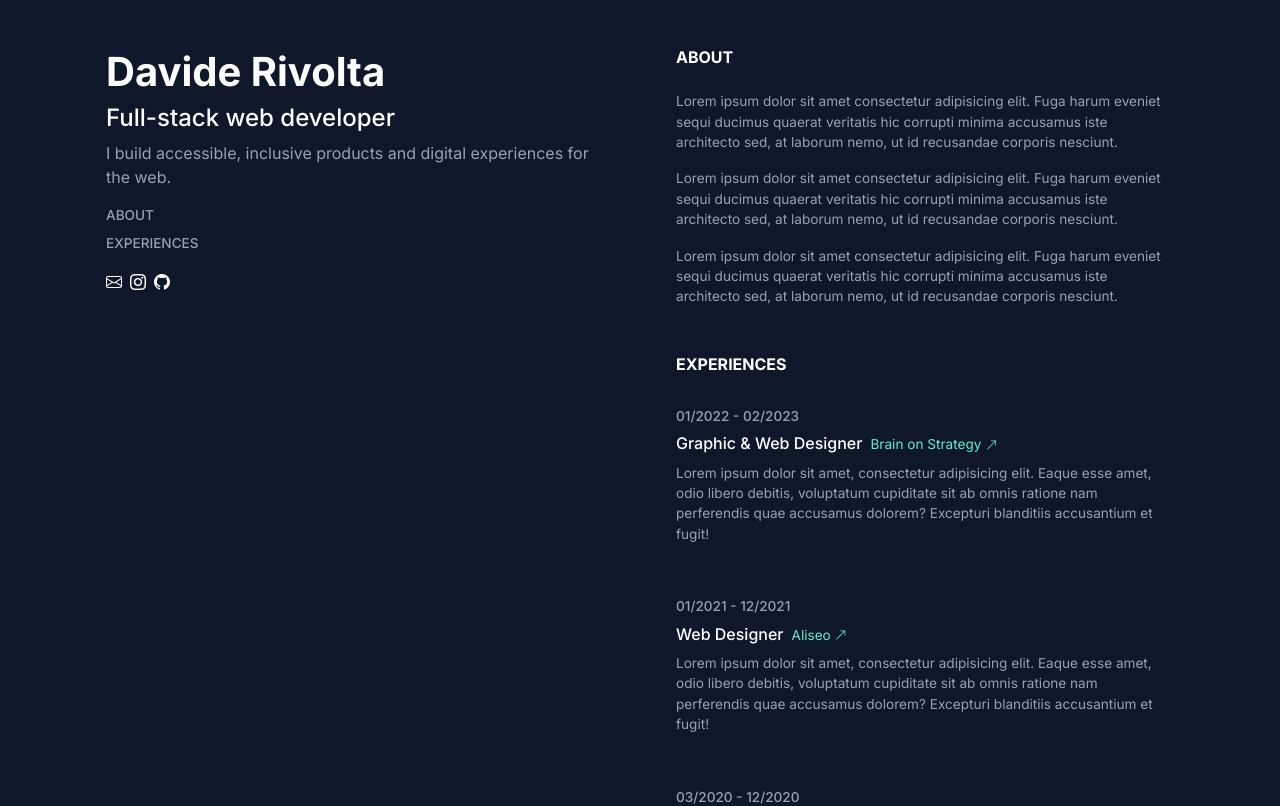
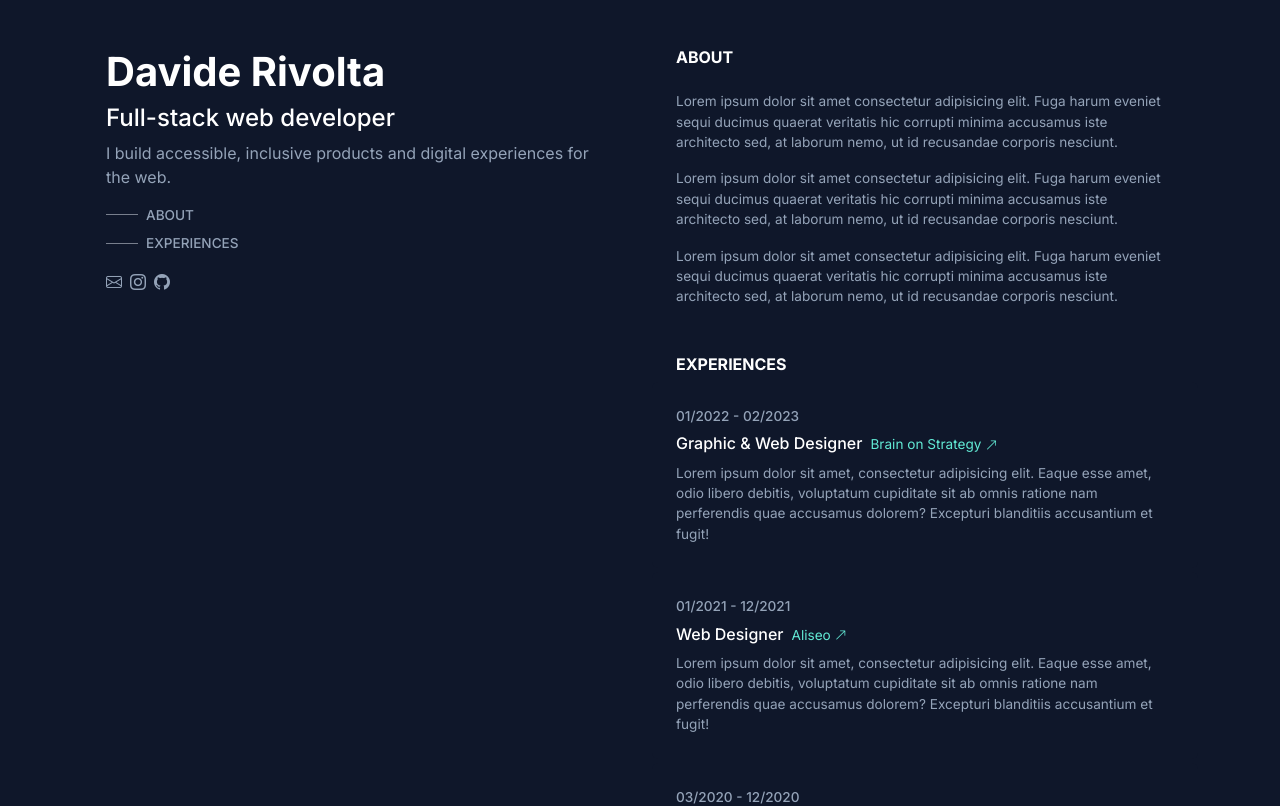
Before and after one commit to sp1lu/cv, a website with bundled scripts: page index.html in a window 1280 px wide. Shown: the top 806 px of the page. Built offline with nearby package versions, Linux system fonts and the light colour scheme.

Commit message:
Menu lines and contacts icons

```diff
--- a/index.html
+++ b/index.html
@@ -27,30 +27,34 @@
                         <div>
                             <h1 class="text-white fw-bold">Davide Rivolta</h1>
                             <h2 class="text-white">Full-stack web developer</h2>
-                            <p class="fs-3">I build accessible, inclusive products and digital experiences for the web.</p>
+                            <p class="fs-3">I build accessible, inclusive products and digital experiences for the web.
+                            </p>
                         </div>
 
                         <div class="menu">
                             <ul class="list-unstyled">
-                                <li class="menu-item mb-2"><a href="#bio"
-                                        class="text-light text-uppercase fw-medium link-underline link-underline-opacity-0"><span
-                                            class="menu-lines"></span>About</a></li>
-                                <li class="menu-item"><a href="#job-experiences"
-                                        class="text-light text-uppercase fw-medium link-underline link-underline-opacity-0"><span
-                                            class="menu-lines"></span>Experiences</a>
+                                <li class="menu-item mb-2">
+                                    <a href="#bio"
+                                        class="d-flex align-items-center text-light text-uppercase fw-medium link-underline link-underline-opacity-0">
+                                        <span class="menu-lines"></span>About</a>
+                                </li>
+                                <li class="menu-item">
+                                    <a href="#job-experiences"
+                                        class="d-flex align-items-center text-light text-uppercase fw-medium link-underline link-underline-opacity-0">
+                                        <span class="menu-lines"></span>Experiences</a>
                                 </li>
                             </ul>
                         </div>
 
                         <div class="contacts start-10 d-flex align-items-center">
                             <a href="mailto:daviderivolta12@gmail.com"><i
-                                    class="bi bi-envelope text-white fs-3 me-2"></i></a>
+                                    class="bi bi-envelope text-light fs-3 me-2"></i></a>
 
                             <a href="https://www.instagram.com/iamspilu/" target="_blank"><i
-                                    class="bi bi-instagram text-white fs-3 me-2"></i></a>
+                                    class="bi bi-instagram text-light fs-3 me-2"></i></a>
 
                             <a href="https://github.com/sp1lu" target="_blank"><i
-                                    class="bi bi-github text-white fs-3"></i></a>
+                                    class="bi bi-github text-light fs-3"></i></a>
                         </div>
 
                     </header>
--- a/src/style.scss
+++ b/src/style.scss
@@ -1,6 +1,5 @@
 // Import font
 @import url('https://fonts.googleapis.com/css2?family=Inter:wght@100;200;300;400;500;600;700;800;900&display=swap');
-
 
 // Custom font
 $font-family-sans-serif: "Inter", sans-serif;
@@ -20,6 +19,35 @@ $light: rgb(148, 163, 184);
 $dark: rgb(15, 23, 42);
 
 // Custom CSS
+// Main menu
+.menu {
+
+    a {
+        &:hover {
+            color: white !important;
+        }
+
+        .menu-lines {
+            background-color: rgba(226, 232, 240, .5);
+            width: 2rem;
+            height: 1px;
+            margin-right: 8px;
+            transition: 0.1s ease-in-out;
+        }
+
+        .color-changed {
+            width: 4rem;
+            transition: 0.1s ease-in-out;
+            background-color: white;
+        }
+    }
+}
+
+// Contacts
+.contacts .bi {
+    transition: .1s ease-in-out;
+}
+
 // Jobs cards
 .card {
     transition: .1s ease-in-out;
@@ -67,6 +95,14 @@ $dark: rgb(15, 23, 42);
 @import "node_modules/bootstrap/scss/bootstrap";
 
 // Override CSS classes
+// Header
 .sticky-top {
     top: 40px;
 }
+
+.contacts .bi {
+    &:hover {
+        color: white !important;
+        transition: .1s ease-in-out;
+    }
+}
```
Also changed, not shown: dist/style.css.
